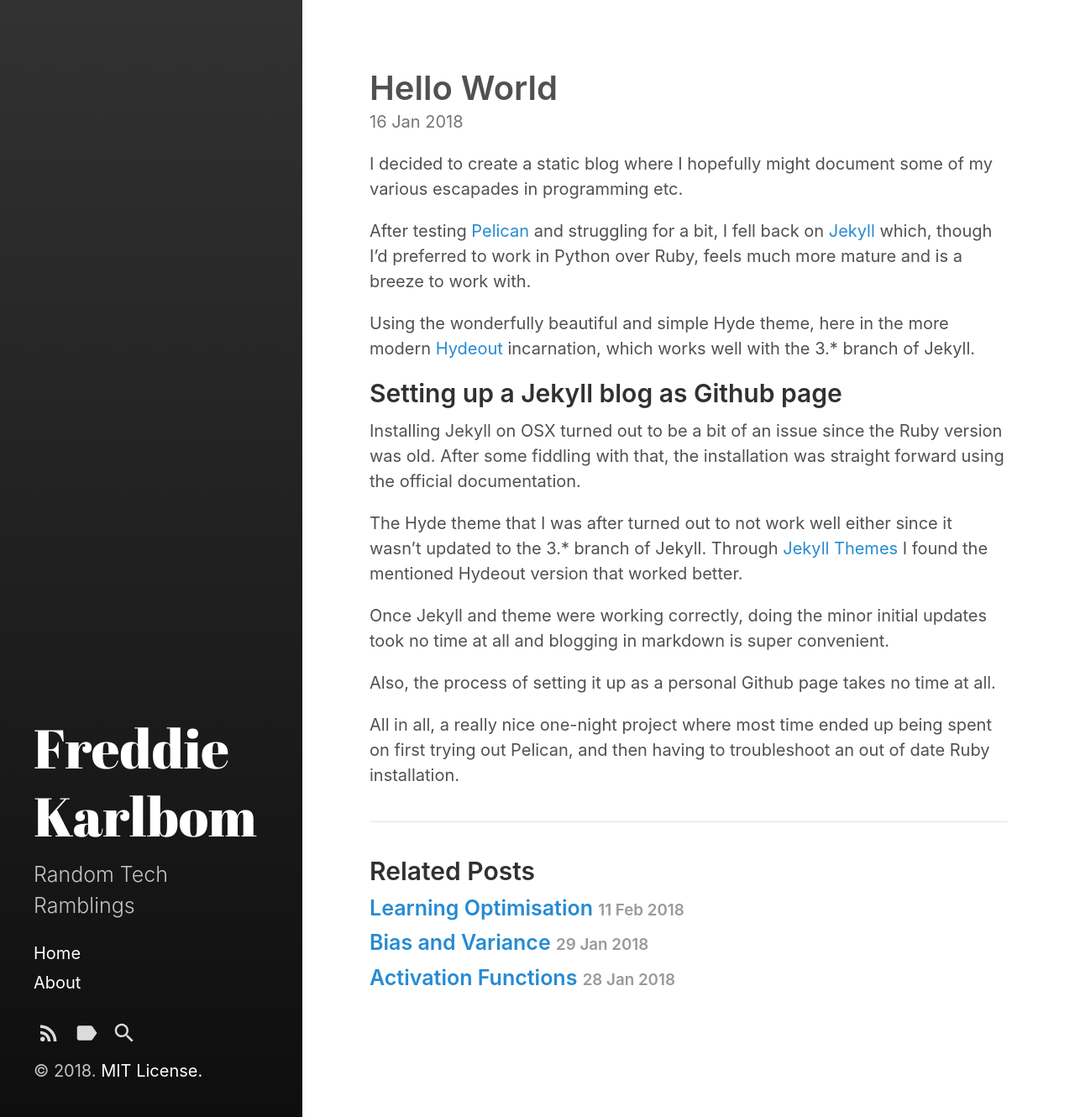
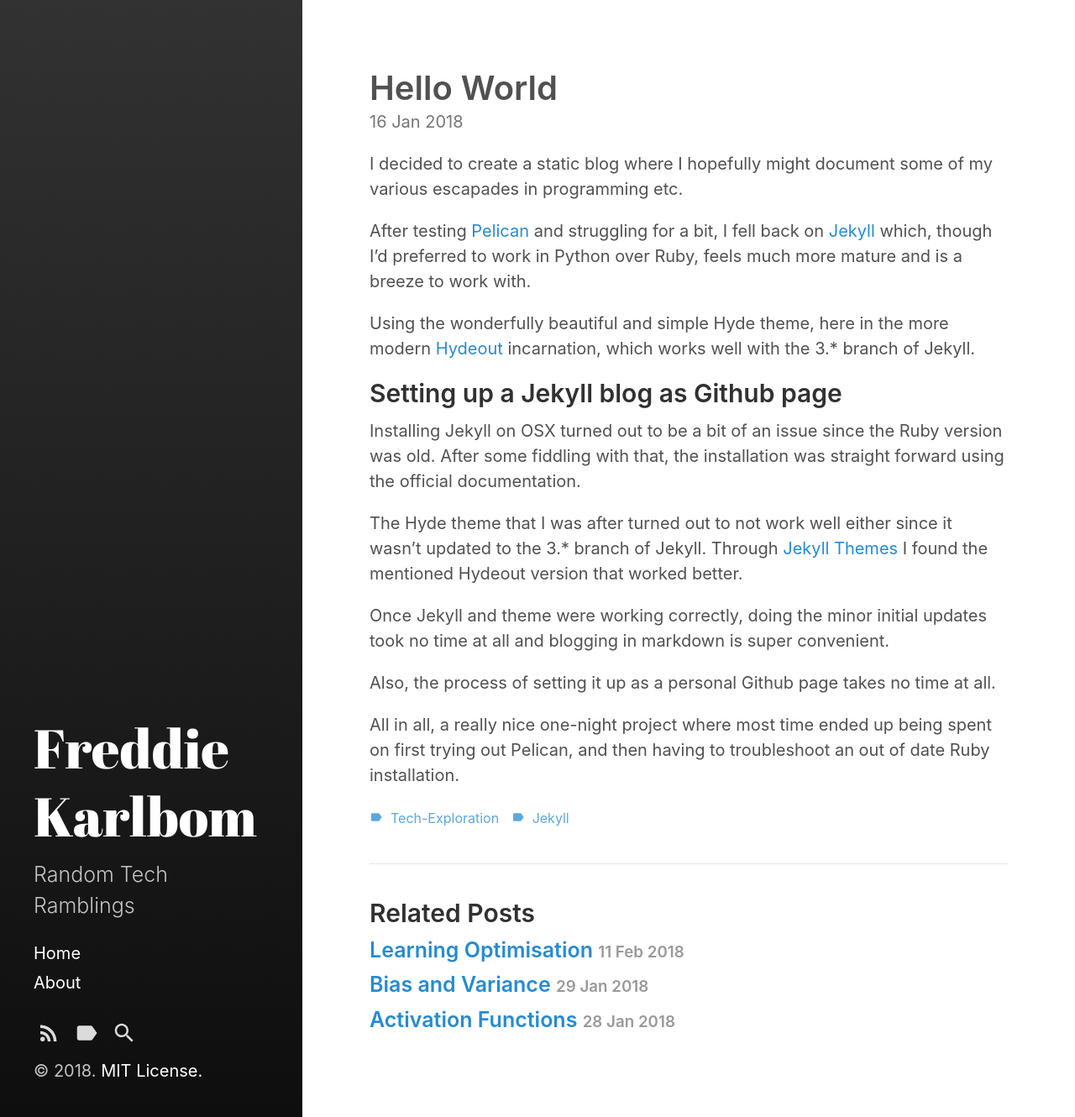
Before and after one commit to FreddieK/FreddieK.github.io, a Jekyll site: the page built from _posts/2018-01-16-hello-world.md, in a window 1280 px wide. Shown: the whole page at 84% size. Built offline with Jekyll 4.4.1, drawn with Linux system fonts in a browser that asks for light colours.

Commit message:
Added tags to old blogpost

```diff
--- a/_posts/2018-01-16-hello-world.md
+++ b/_posts/2018-01-16-hello-world.md
@@ -3,6 +3,7 @@ layout: post
 title: Hello World
 excerpt_separator:  <!--more-->
 comments: false
+tags: ['tech-exploration', 'jekyll']
 ---
 
 I decided to create a static blog where I hopefully might document some of my
```
